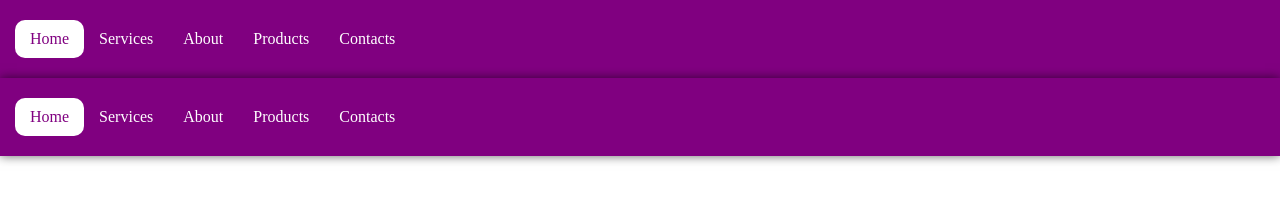
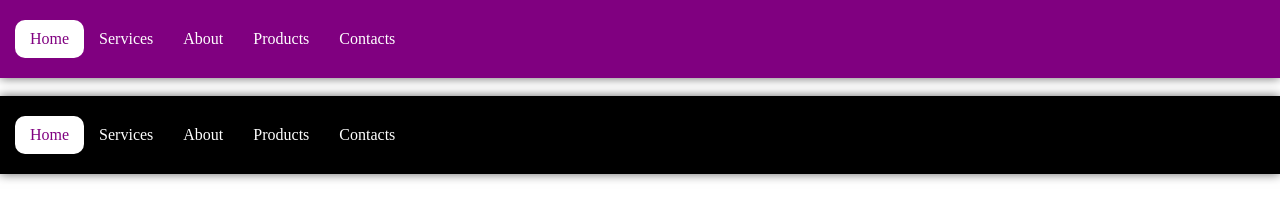
Before and after one commit to LoLiPoP190/5.12.22, a plain HTML site: page index.html in a window 1280 px wide. Drawn offline with Linux system fonts and the light colour scheme.

Commit message:
added dark version

```diff
--- a/index.html
+++ b/index.html
@@ -26,9 +26,11 @@
       </nav>
     </header>
 
-    <header class="topbar">
+    <br />
+
+    <header class="topbar topbar-dark">
       <nav>
-        <ul class="nav">
+        <ul class="nav nav-dark">
           <li class="nav-item">
             <a href="./index.html" class="nav-link active">Home</a>
           </li>
--- a/style.css
+++ b/style.css
@@ -111,3 +111,8 @@ body {
   color: purple;
   background-color: white;
 }
+
+.topbar.topbar-dark {
+  background-color: black;
+
+}
```
